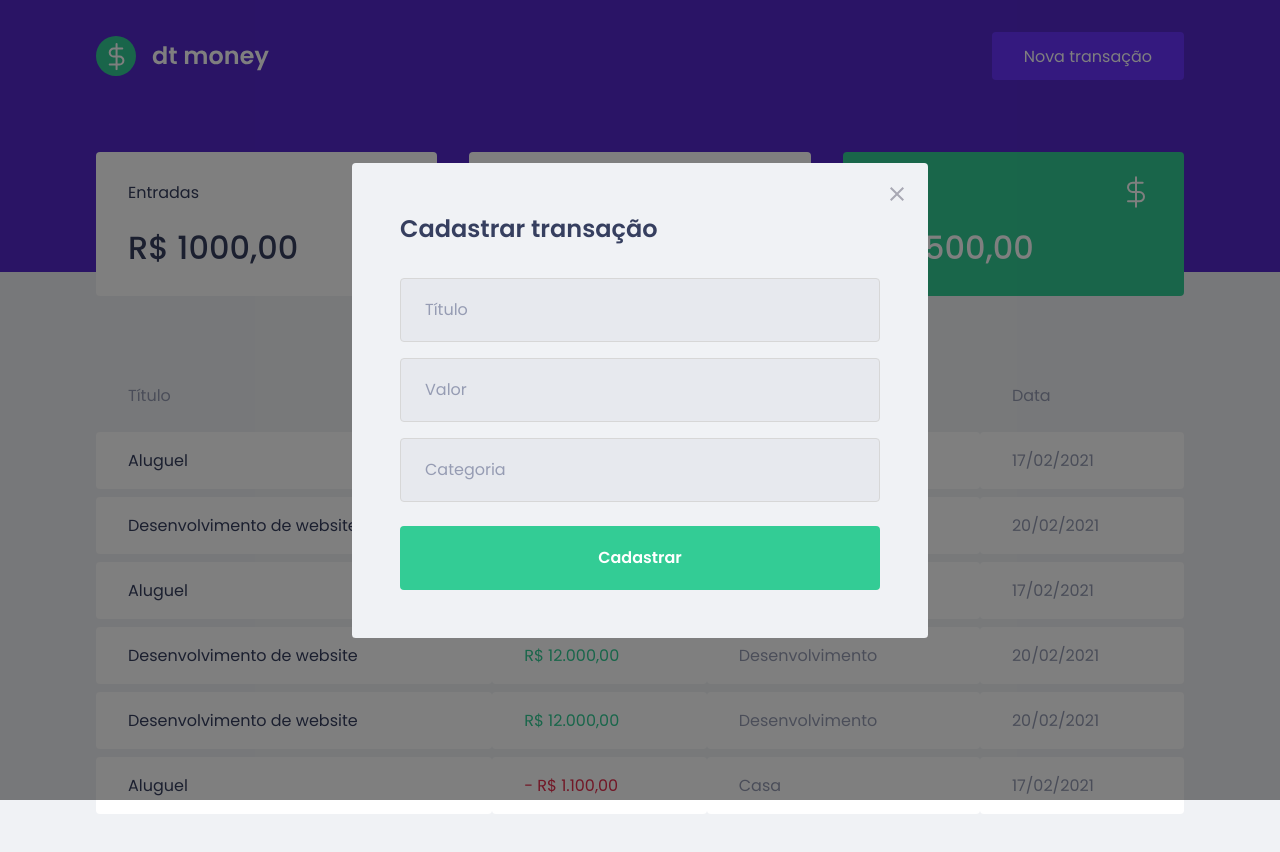
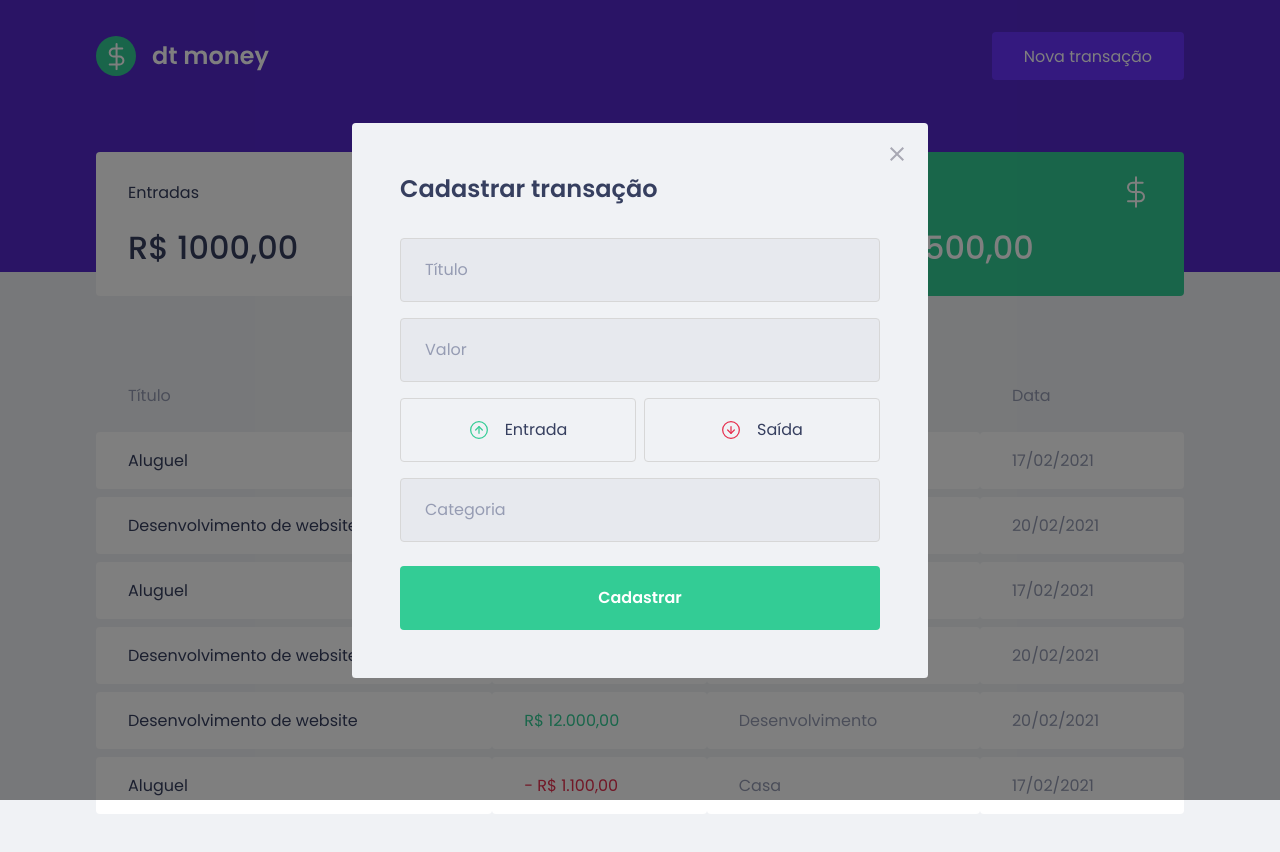
Before and after one commit to caiohenrique-developer/dt-money, a React (Create React App) app: page / in a window 1280 px wide. Both pictures are taken after a click on the button "Nova transação". Shown: the top 852 px of the page. Built offline with nearby package versions, Linux system fonts and the light colour scheme; no server answers; what miragejs would draw is missing.

Commit message:
:sparkles: [ FEAT ]: Create button types to the modal

```diff
--- a/package.json
+++ b/package.json
@@ -45,6 +45,7 @@
   },
   "dependencies": {
     "axios": "^0.21.1",
+    "polished": "^4.1.1",
     "react": "^17.0.2",
     "react-dom": "^17.0.2",
     "react-modal": "^3.12.1",
--- a/src/components/NewTransactionModal/index.tsx
+++ b/src/components/NewTransactionModal/index.tsx
@@ -1,11 +1,13 @@
 import Modal from "react-modal";
 import closeIcon from '../../assets/close.svg';
+import incomeIcon from '../../assets/income.svg';
+import outcomeIcon from '../../assets/outcome.svg';
 
-import { Container } from "./styles";
+import { Container, TransactionTypeContainer } from "./styles";
 
 interface ModalProps {
     isOpen: boolean;
-    onRequestClose: () => void;
+    onRequestClose(): void;
 }
 
 export function NewTransactionModal({ isOpen, onRequestClose }: ModalProps) {
@@ -28,6 +30,19 @@ export function NewTransactionModal({ isOpen, onRequestClose }: ModalProps) {
 
                 <input placeholder="Título" />
                 <input placeholder="Valor" type="number" />
+
+                <TransactionTypeContainer>
+                    <button type="button">
+                        <img src={incomeIcon} alt="Ícone de entrada"/>
+                        <span>Entrada</span>
+                    </button>
+
+                    <button type="button">
+                        <img src={outcomeIcon} alt="Ícone de saída"/>
+                        <span>Saída</span>
+                    </button>
+                </TransactionTypeContainer>
+
                 <input placeholder="Categoria" />
 
                 <button type="submit">Cadastrar</button>
--- a/src/components/NewTransactionModal/styles.ts
+++ b/src/components/NewTransactionModal/styles.ts
@@ -1,4 +1,5 @@
 import styled from "styled-components";
+import { darken } from 'polished';
 
 export const Container = styled.form`
     h2 {
@@ -17,7 +18,7 @@ export const Container = styled.form`
         font-weight: 400;
         font-size: 1rem;
 
-        &::placeholder { color: var(--text-body) }
+        &::placeholder { color: var(--text-body); }
 
         & + input { margin-top: 1rem; }
     }
@@ -35,6 +36,41 @@ export const Container = styled.form`
         font-weight: 600;
         transition: .2s;
 
-        &:hover { filter: brightness(0.8); }
+        &:hover { background: ${darken(0.05, '#33cc95')}; }
     }
 `
+
+export const TransactionTypeContainer = styled.div`
+    display: grid;
+    grid-template-columns: 1fr 1fr;
+    gap: 0.5rem;
+
+    margin: 1rem 0;
+
+    button {
+        display: flex;
+        align-items: center;
+        justify-content: center;
+
+        height: 4rem;
+        border: 1px solid #d7d7d7;
+        border-radius: 0.25rem;
+        background: transparent;
+        transition: .3s;
+
+        &:hover { border-color: ${darken(0.2, '#d7d7d7')}; }
+
+        img {
+            width: 20px;
+            height: 20px;
+        }
+
+        span {
+            display: inline-block;
+
+            margin-left: 1rem;
+            font-size: 1rem;
+            color: var(--text-title);
+        }
+    }
+`
```
Also changed, not shown: 1 other file (tests, documents, lock files or other folders).
